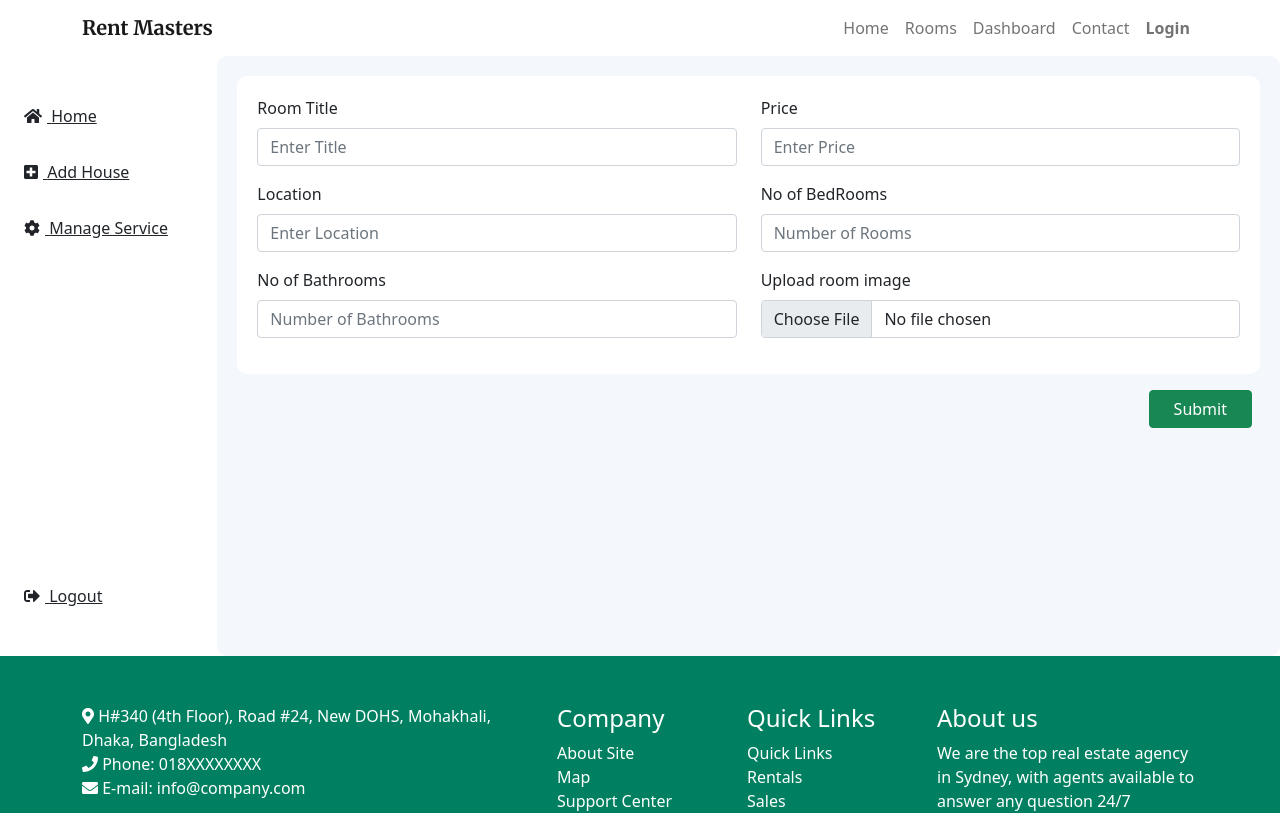
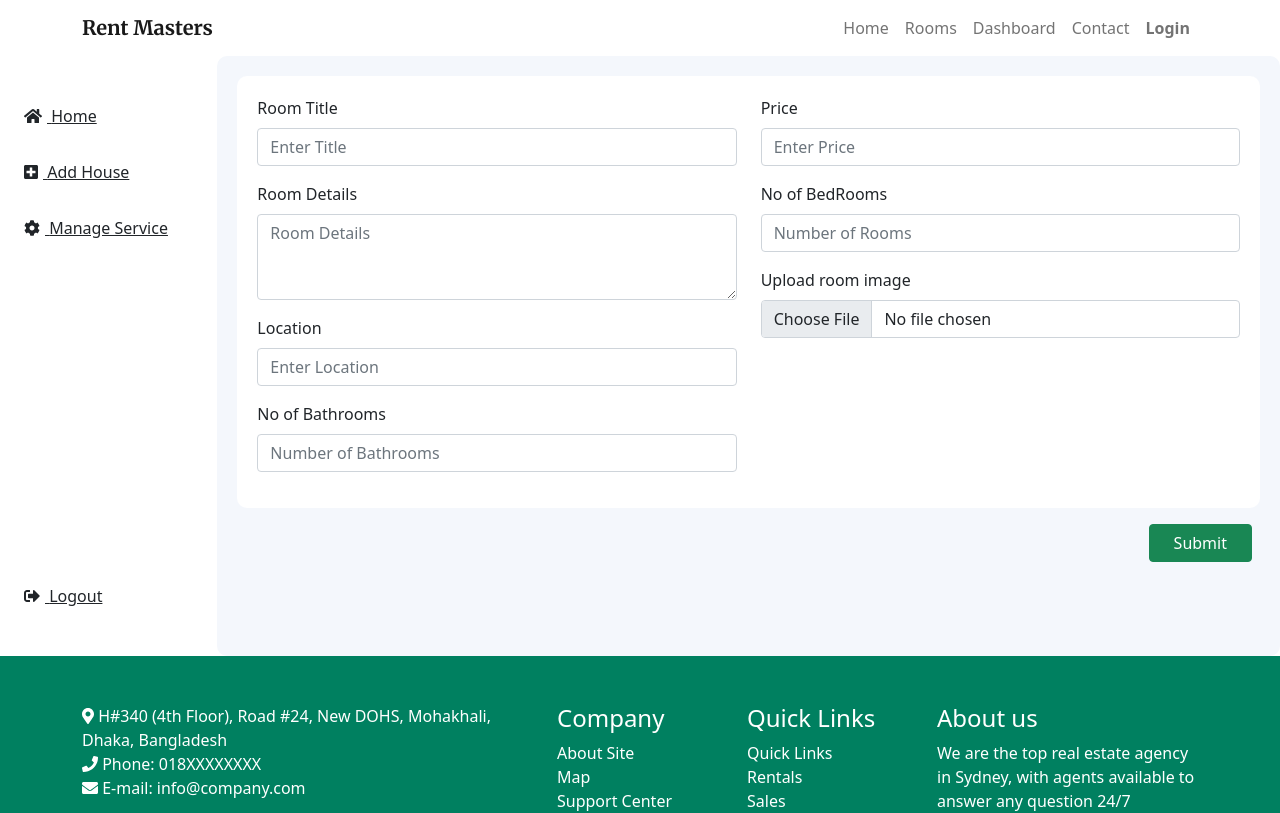
Before and after one commit to Rahat47/rent-masters, a React (Create React App) app: page /dashboard in a window 1280 px wide. Shown: the top 813 px of the page. Built offline with nearby package versions, Linux system fonts and the light colour scheme.

Commit message:
add house form management complete

```diff
--- a/src/components/AdminPannel/AddHouse.jsx
+++ b/src/components/AdminPannel/AddHouse.jsx
@@ -1,4 +1,4 @@
-import React from "react";
+import React, { useState } from "react";
 import { Button, Form } from "react-bootstrap";
 import Styles from "./AddHouse.module.css";
 
@@ -12,9 +12,17 @@ const initialState = {
 };
 
 const AddHouse = () => {
+    const [formData, setFormData] = useState(initialState);
+
     const handleSubmit = e => {
         e.preventDefault();
     };
+
+    const handleChange = e => {
+        const newFormData = { ...formData, [e.target.name]: e.target.value };
+        setFormData(newFormData);
+    };
+    console.log(formData);
     return (
         <div className={Styles.mainContainer}>
             <div className={Styles.formContainer}>
@@ -26,6 +34,21 @@ const AddHouse = () => {
                                 <Form.Control
                                     type="text"
                                     placeholder="Enter Title"
+                                    name="title"
+                                    onChange={handleChange}
+                                />
+                            </Form.Group>
+                            <Form.Group
+                                className="mb-3"
+                                controlId="description"
+                            >
+                                <Form.Label>Room Details</Form.Label>
+                                <Form.Control
+                                    placeholder="Room Details"
+                                    onChange={handleChange}
+                                    name="description"
+                                    as="textarea"
+                                    rows={3}
                                 />
                             </Form.Group>
 
@@ -33,13 +56,18 @@ const AddHouse = () => {
                                 <Form.Label>Location</Form.Label>
                                 <Form.Control
                                     type="text"
+                                    onChange={handleChange}
+                                    name="address"
                                     placeholder="Enter Location"
                                 />
                             </Form.Group>
                             <Form.Group className="mb-3" controlId="location">
                                 <Form.Label>No of Bathrooms</Form.Label>
                                 <Form.Control
-                                    type="text"
+                                    type="number"
+                                    onChange={handleChange}
+                                    min={1}
+                                    name="bathroom"
                                     placeholder="Number of Bathrooms"
                                 />
                             </Form.Group>
@@ -50,7 +78,10 @@ const AddHouse = () => {
                             <Form.Group className="mb-3" controlId="price">
                                 <Form.Label>Price</Form.Label>
                                 <Form.Control
-                                    type="text"
+                                    type="number"
+                                    onChange={handleChange}
+                                    min={1}
+                                    name="price"
                                     placeholder="Enter Price"
                                 />
                             </Form.Group>
@@ -58,17 +89,23 @@ const AddHouse = () => {
                             <Form.Group className="mb-3" controlId="rooms">
                                 <Form.Label>No of BedRooms</Form.Label>
                                 <Form.Control
-                                    type="text"
+                                    type="number"
+                                    onChange={handleChange}
+                                    name="bed"
+                                    min={0}
                                     placeholder="Number of Rooms"
                                 />
                             </Form.Group>
 
                             <div class="mb-3">
-                                <label for="formFile" class="form-label">
+                                <label
+                                    htmlFor="formFile"
+                                    className="form-label"
+                                >
                                     Upload room image
                                 </label>
                                 <input
-                                    class="form-control"
+                                    className="form-control"
                                     type="file"
                                     id="formFile"
                                 />
```
